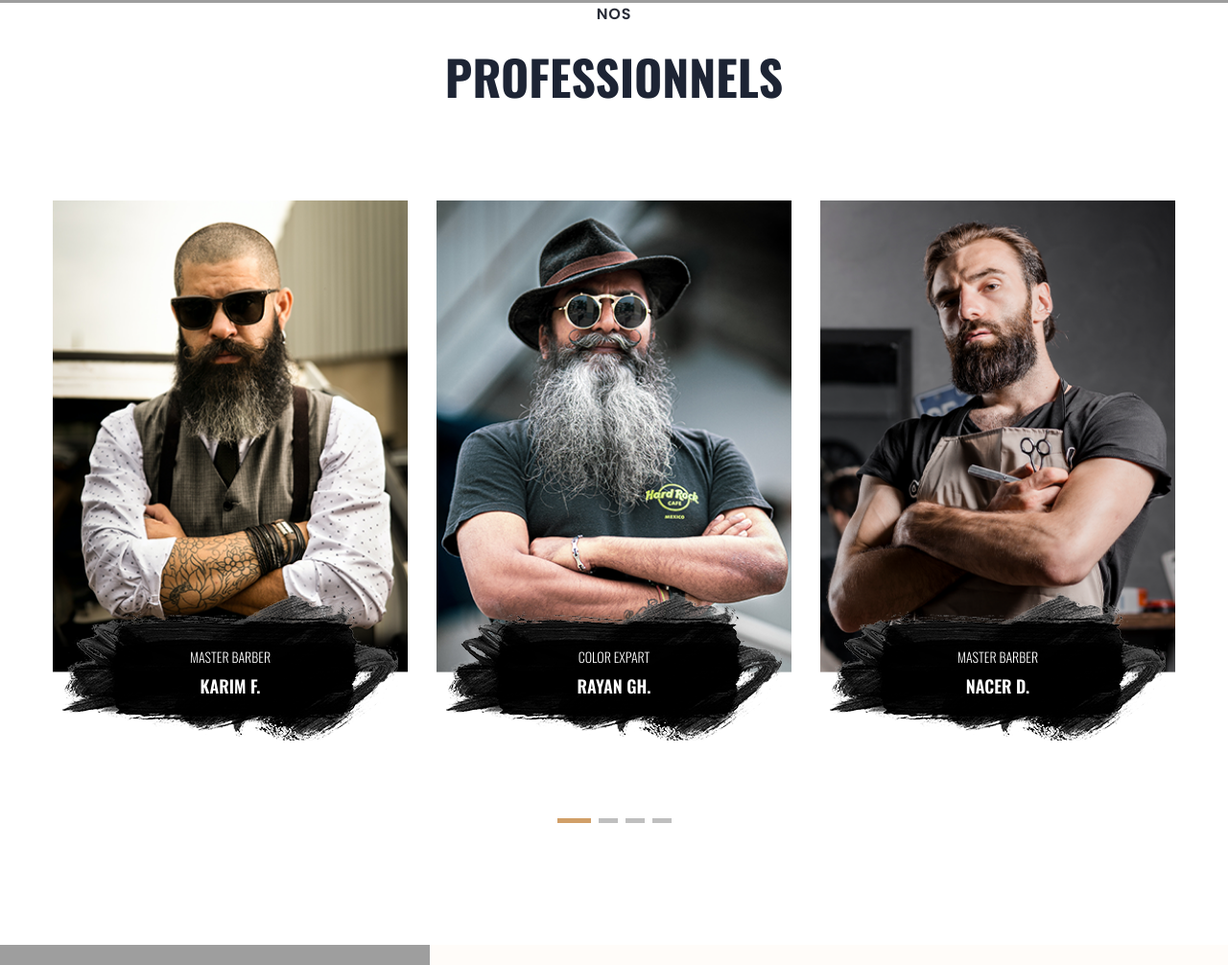
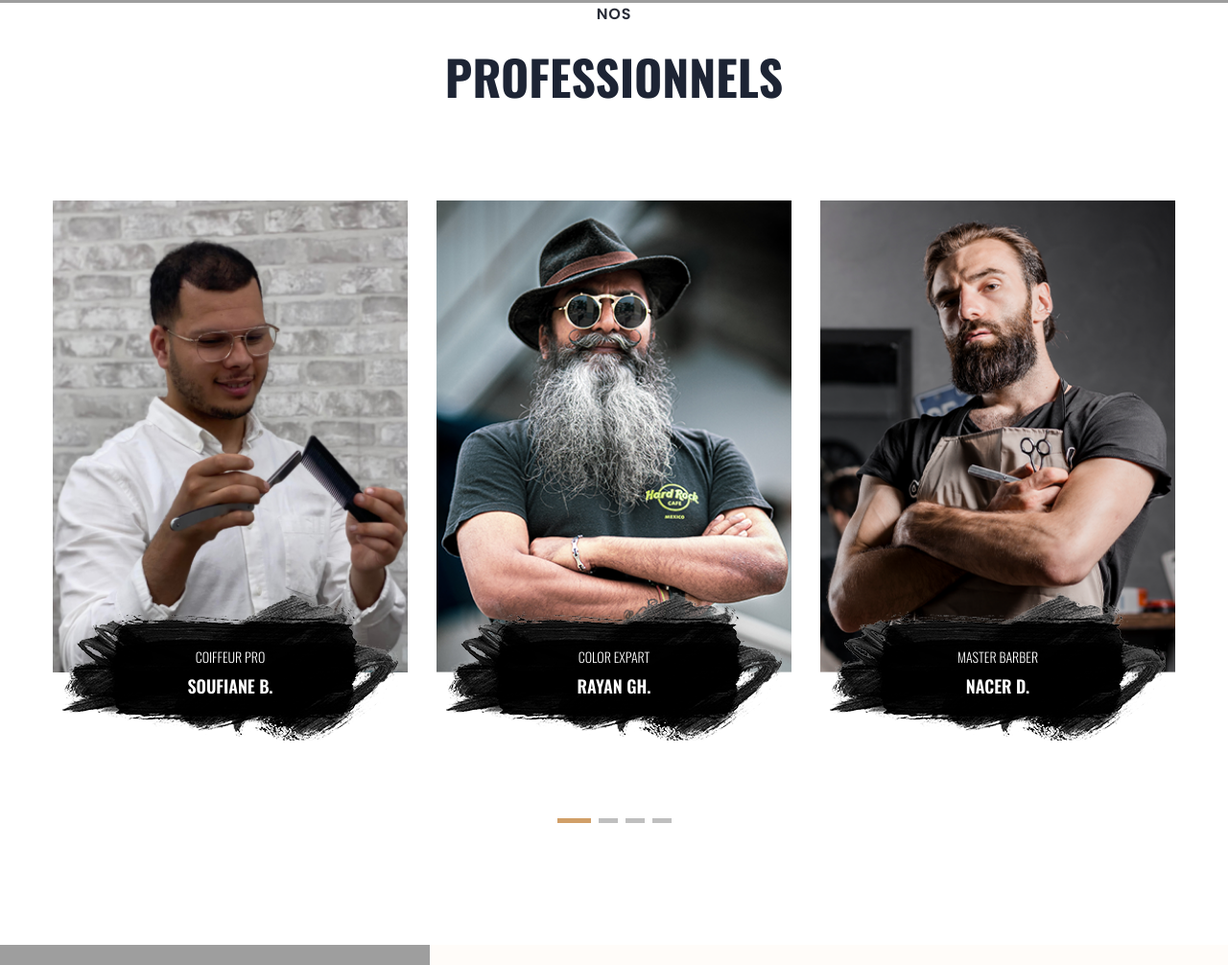
Before and after one commit to haircoifflille/rdvo, a plain HTML site: page index.html in a window 1280 px wide. Shown: the part 996-2002 px from the top of the page at 96% size. Drawn offline with nearby package versions, Linux system fonts and the light colour scheme; grey boxes are pictures that could not be loaded.

Commit message:
Add files via upload

```diff
--- a/index.html
+++ b/index.html
@@ -149,11 +149,11 @@
                     <div class="col-xl-4 col-lg-4 col-md-6 col-sm-">
                         <div class="single-team mb-80 text-center">
                             <div class="team-img">
-                                <img src="assets/img/gallery/team1.png" alt="">
+                                <img src="assets/img/gallery/soufiane.png" alt="">
                             </div>
                             <div class="team-caption">
-                                <span>Master Barber</span>
-                                <h3><a href="#">Karim F.</a></h3>
+                                <span>Coiffeur Pro</span>
+                                <h3><a href="#">Soufiane B.</a></h3>
                             </div>
                         </div>
                     </div>
```
